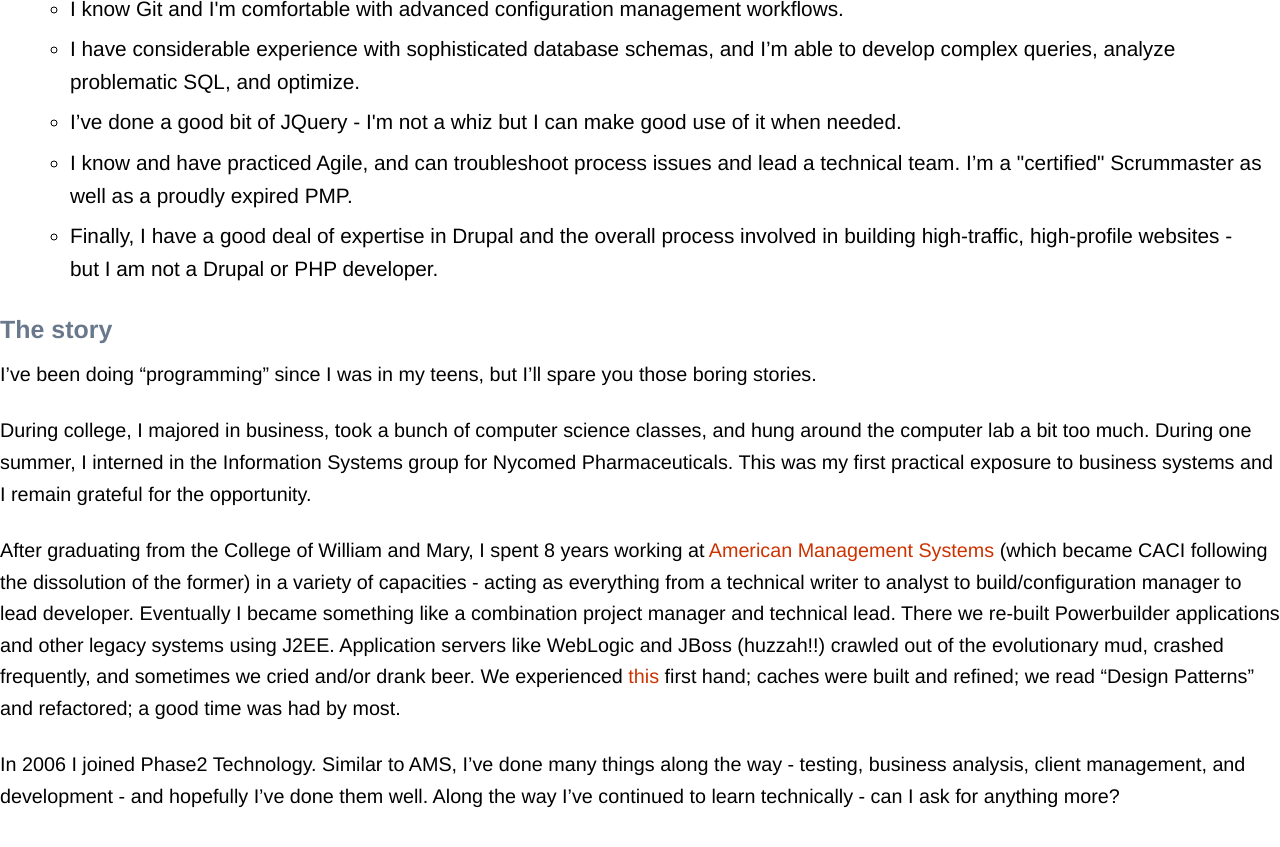
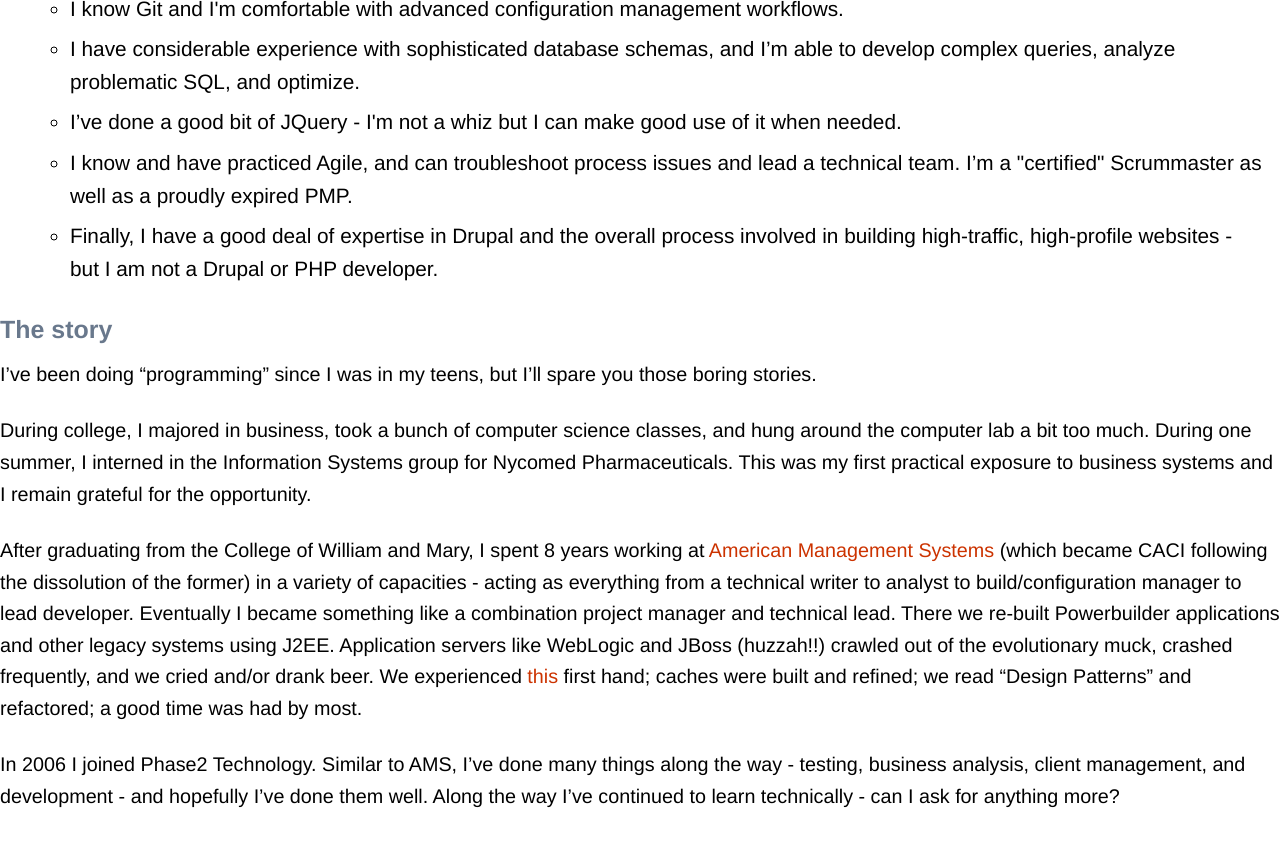
Before and after one commit to rtolocka/rtolocka.github.io, a Jekyll site: the page built from about.html, in a window 1280 px wide and 900 px high, scrolled down 708 px. Shown: the top 847 px of the window. Built offline with Jekyll 4.4.1, drawn with Linux system fonts in a browser that asks for light colours; Markdown is read by kramdown in place of the engine named in the settings.

Commit message:
More text updates.

```diff
--- a/about.html
+++ b/about.html
@@ -28,7 +28,7 @@ I’ve been doing “programming” since I was in my teens, but I’ll spare yo
 </p><p>
 During college, I majored in business, took a bunch of computer science classes, and hung around the computer lab a bit too much. During one summer, I interned in the Information Systems group for Nycomed Pharmaceuticals. This was my first practical exposure to business systems and I remain grateful for the opportunity.
 </p><p>
-After graduating from the College of William and Mary, I spent 8 years working at <a href="http://en.wikipedia.org/wiki/American_Management_Systems" target="_blank">American Management Systems</a> (which became CACI following the dissolution of the former) in a variety of capacities - acting as everything from a technical writer to analyst to build/configuration manager to lead developer. Eventually I became something like a combination project manager and technical lead. There we re-built Powerbuilder applications and other legacy systems using J2EE. Application servers like WebLogic and JBoss (huzzah!!) crawled out of the evolutionary mud, crashed frequently, and sometimes we cried and/or drank beer. We experienced <a href="http://en.wikipedia.org/wiki/Fallacies_of_Distributed_Computing" target="_blank">this</a> first hand; caches were built and refined; we read “Design Patterns” and refactored; a good time was had by most.
+After graduating from the College of William and Mary, I spent 8 years working at <a href="http://en.wikipedia.org/wiki/American_Management_Systems" target="_blank">American Management Systems</a> (which became CACI following the dissolution of the former) in a variety of capacities - acting as everything from a technical writer to analyst to build/configuration manager to lead developer. Eventually I became something like a combination project manager and technical lead. There we re-built Powerbuilder applications and other legacy systems using J2EE. Application servers like WebLogic and JBoss (huzzah!!) crawled out of the evolutionary muck, crashed frequently, and we cried and/or drank beer. We experienced <a href="http://en.wikipedia.org/wiki/Fallacies_of_Distributed_Computing" target="_blank">this</a> first hand; caches were built and refined; we read “Design Patterns” and refactored; a good time was had by most.
 </p><p>
 In 2006 I joined Phase2 Technology. Similar to AMS, I’ve done many things along the way - testing, business analysis, client management, and development - and hopefully I’ve done them well. Along the way I’ve continued to learn technically - can I ask for anything more?
 </p>
```
